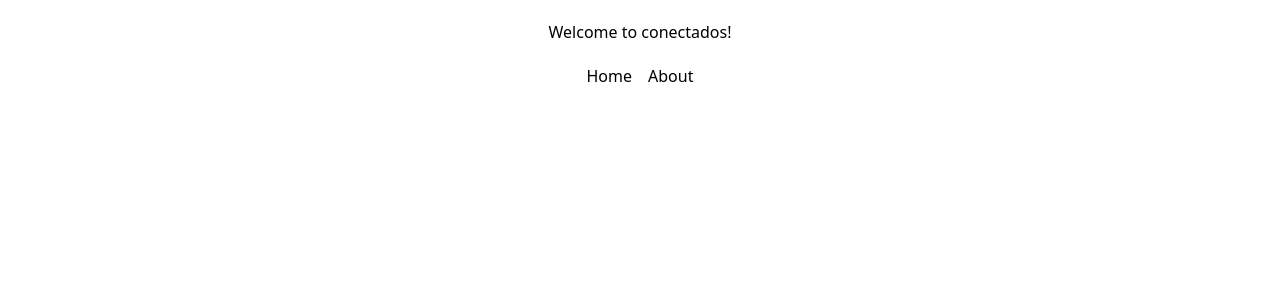
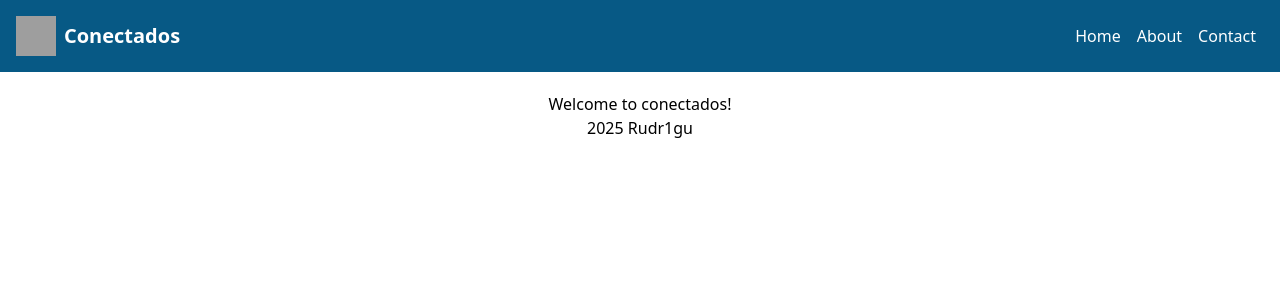
Before and after one commit to rudr1gu/Conectados-Frontend, an Angular app: page / in a window 1280 px wide. Shown: the top 300 px of the page. Built offline with nearby package versions, Linux system fonts and the light colour scheme; grey boxes are pictures that could not be loaded.

Commit message:
:art: Enhance layout by adding Navbar and Footer components

```diff
--- a/src/app/app.component.html
+++ b/src/app/app.component.html
@@ -1,10 +1,8 @@
+<app-navbar></app-navbar>
 <h1 class="text-center mt-5">
   Welcome to {{ title }}!
 </h1>
+<app-footer></app-footer>
 
-<p class="flex flex-row justify-center mt-5 gap-4">
-  <a routerLink="/home">Home</a>
-  <a routerLink="/about">About</a>
-</p>
 
 <router-outlet />
--- a/src/app/app.component.ts
+++ b/src/app/app.component.ts
@@ -1,9 +1,11 @@
 import { Component } from '@angular/core';
 import { RouterOutlet } from '@angular/router';
+import { NavbarComponent } from "./components/navbar/navbar.component";
+import { FooterComponent } from "./components/footer/footer.component";
 
 @Component({
   selector: 'app-root',
-  imports: [RouterOutlet],
+  imports: [RouterOutlet, NavbarComponent, FooterComponent],
   templateUrl: './app.component.html',
   styleUrl: './app.component.css'
 })
--- /dev/null
+++ b/src/app/components/footer/footer.component.html
@@ -0,0 +1,9 @@
+<footer>
+    <div class="container">
+        <div class="row">
+        <div class="col-md-12">
+            <p class="text-center">2025 <a href="https://rudr1gu.vercel.app" target="_blank">Rudr1gu</a></p>
+        </div>
+        </div>
+    </div>
+</footer>
--- /dev/null
+++ b/src/app/components/navbar/navbar.component.html
@@ -0,0 +1,11 @@
+<nav class="flex flex-row justify-between items-center p-4 bg-sky-800 text-white">
+  <div class="flex flex-row items-center">
+    <img src="assets/logo.png" alt="logo" class="w-10 h-10" />
+    <h1 class="text-xl font-bold ml-2">Conectados</h1>
+  </div>
+  <ul class="flex flex-row">
+    <li class="mx-2">Home</li>
+    <li class="mx-2">About</li>
+    <li class="mx-2">Contact</li>
+  </ul>
+</nav>
```
Also changed, not shown: src/app/components/footer/footer.component.ts (added, +11 -0 lines), src/app/components/navbar/navbar.component.ts (added, +11 -0 lines), src/app/components/footer/footer.component.css (added), src/app/components/navbar/navbar.component.css (added), 2 other files (tests, documents, lock files or other folders).
